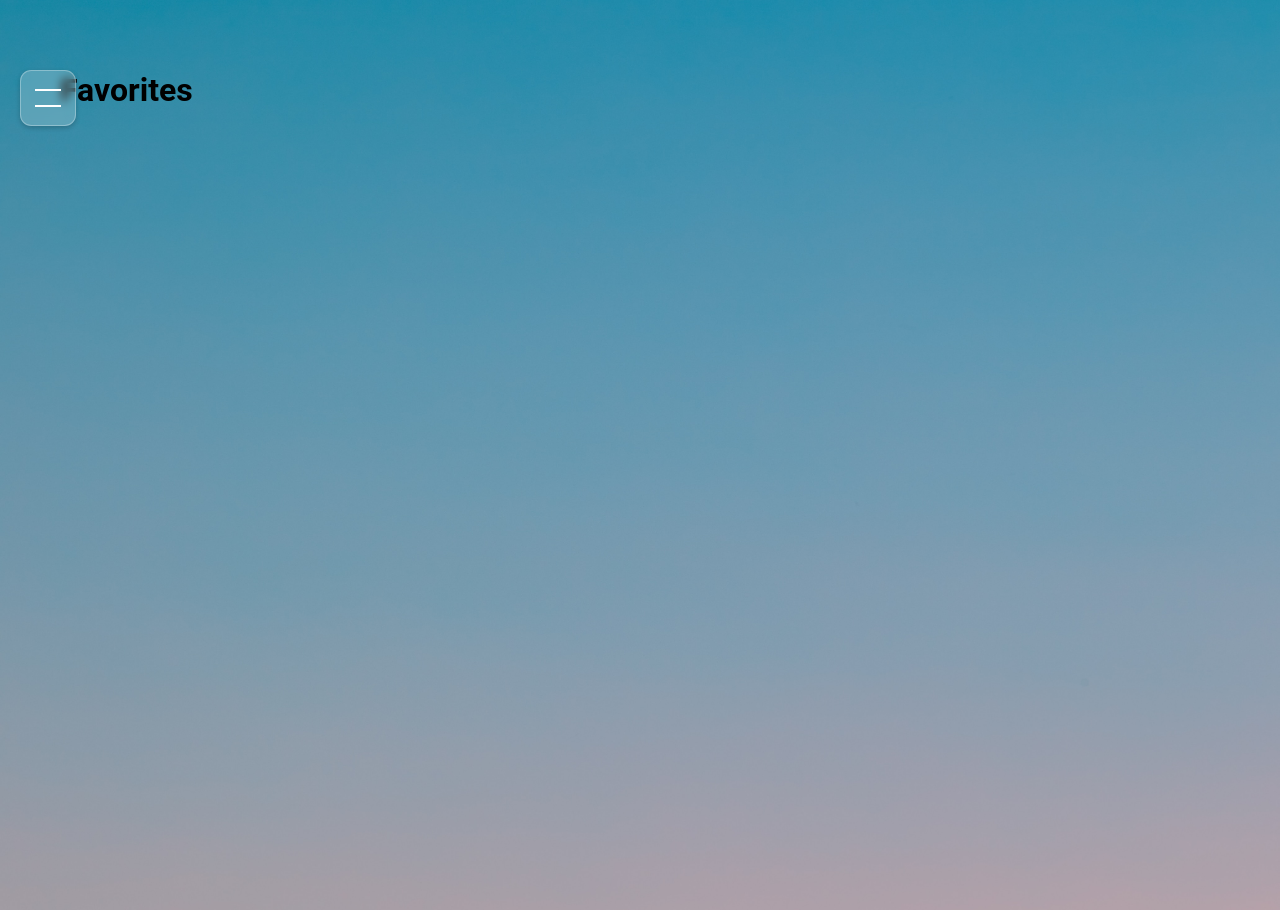
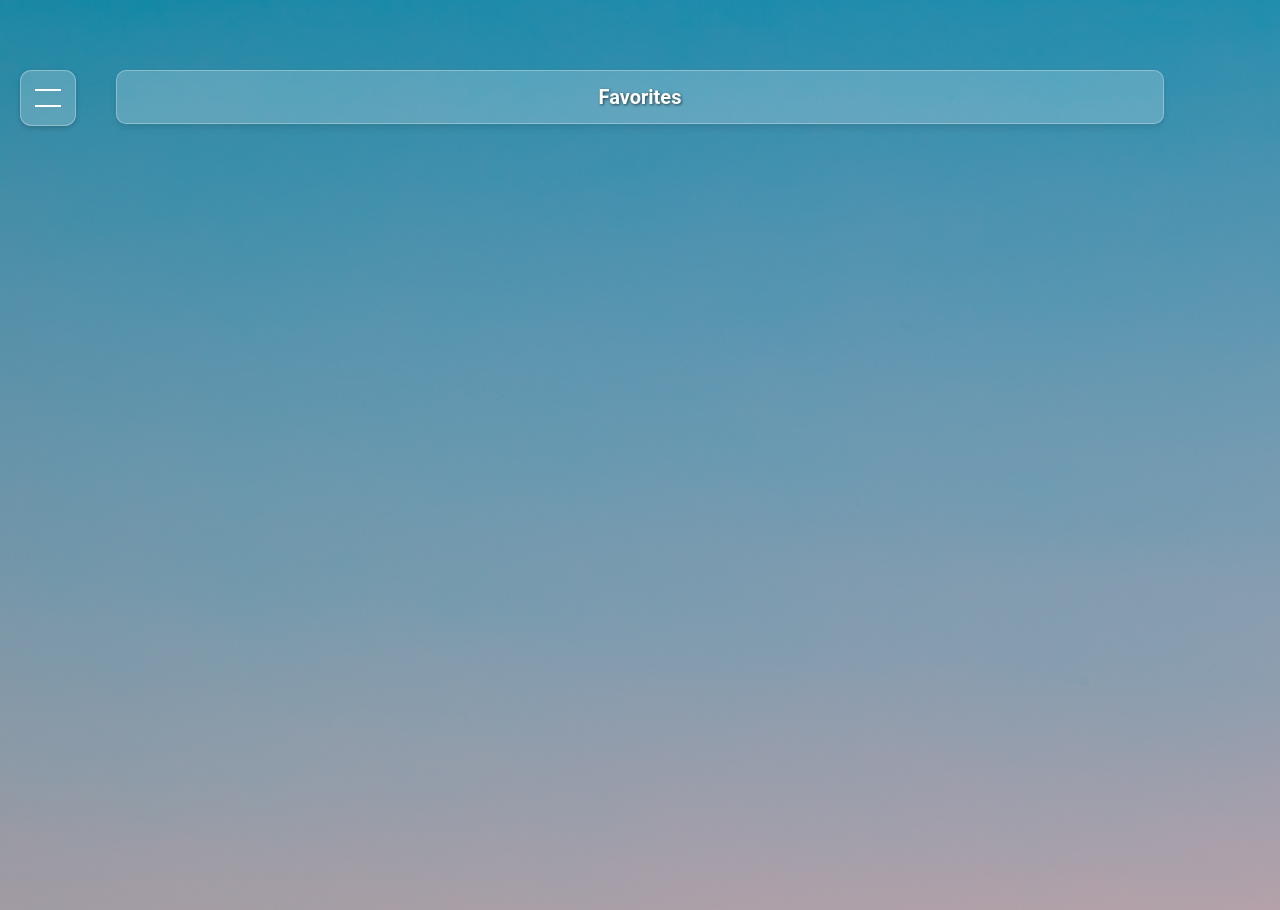
Before and after one commit to Espeniv/WeatherApp, a React (Vite) app: page /favorites in a window 1280 px wide. Built offline with nearby package versions, Linux system fonts and the light colour scheme.

Commit message:
implemented a system for favorite locations

```diff
--- a/index.html
+++ b/index.html
@@ -3,7 +3,7 @@
 
 <head>
   <meta charset="UTF-8" />
-  <link rel="icon" type="image/svg+xml" href="https://cdn-icons-png.flaticon.com/512/169/169367.png" />
+  <link rel="icon" type="image/svg+xml" href="./src/assets/sun.png" />
   <meta name="viewport" content="width=device-width, initial-scale=1.0" />
   <title>Weather</title>
 </head>
--- a/src/components/currentWeather/CurrentWeather.jsx
+++ b/src/components/currentWeather/CurrentWeather.jsx
@@ -1,7 +1,53 @@
+import { useState } from "react";
+import FavoriteStar from "../favoriteStar/FavoriteStar";
 import "./CurrentWeather.css";
 
-const CurrentWeather = ({ date, temperature, description, icon }) => {
+const CurrentWeather = ({
+  locationData,
+  date,
+  temperature,
+  description,
+  icon,
+}) => {
+  const [favoriteLocations, setFavoriteLocations] = useState(
+    () => JSON.parse(localStorage.getItem("favoriteLocations")) || []
+  );
+
+  const handleOnStarClick = () => {
+    if (!favoriteLocations.includes(locationData.label)) {
+      const updatedLocations = [...favoriteLocations, locationData.label];
+      setFavoriteLocations(updatedLocations);
+      localStorage.setItem(
+        "favoriteLocations",
+        JSON.stringify(updatedLocations)
+      );
+    } else {
+      const updatedLocations = favoriteLocations.filter(
+        (location) => location !== locationData.label
+      );
+      setFavoriteLocations(updatedLocations);
+      localStorage.setItem(
+        "favoriteLocations",
+        JSON.stringify(updatedLocations)
+      );
+    }
+  };
+
   return (
+    <>
+      <h1 className="location-name">
+        {locationData ? (
+          <>
+            {locationData.label}{" "}
+            <FavoriteStar
+              locationData={locationData}
+              onStarClick={handleOnStarClick}
+            />
+          </>
+        ) : (
+          "Select a location"
+        )}
+      </h1>
       <div className="current-weather">
         <div className="infoContainer">
           <h1 className="today-text">{"Today"}</h1>
@@ -11,6 +57,7 @@ const CurrentWeather = ({ date, temperature, description, icon }) => {
         </div>
         <img src={icon} alt="Weather Icon" />
       </div>
+    </>
   );
 };
 
--- /dev/null
+++ b/src/components/favoriteStar/FavoriteStar.css
@@ -0,0 +1,15 @@
+.favorite-star {
+    width: 30px;
+    height: 30px;
+  }
+
+  .favorite-star img {
+    width: 100%;
+    height: 100%;
+    margin-left: 15px;
+    filter: grayscale(100%);
+  }
+
+  .favorite-star.activated img {
+    filter: none;
+  }
--- /dev/null
+++ b/src/components/favoriteStar/FavoriteStar.jsx
@@ -0,0 +1,31 @@
+import { useEffect, useState } from "react";
+import star from "../../assets/star.png";
+import "./FavoriteStar.css";
+
+const FavoriteStar = ({ locationData, onStarClick }) => {
+  const [activated, setActivated] = useState(false);
+
+  useEffect(() => {
+    setActivated(
+      localStorage
+        .getItem("favoritedLocations")
+        ?.includes(locationData.label) || false
+    );
+  }, [locationData.label]);
+
+  const handleClick = () => {
+    setActivated(!activated);
+    onStarClick();
+  };
+
+  return (
+    <div
+      className={`favorite-star ${activated ? "activated" : ""}`}
+      onClick={handleClick}
+    >
+      <img src={star} alt="star" />
+    </div>
+  );
+};
+
+export default FavoriteStar;
--- a/src/components/favorites/FavoritesPage.css
+++ b/src/components/favorites/FavoritesPage.css
@@ -0,0 +1,26 @@
+.favorites-container {
+    display: flex;
+    justify-content: space-between;
+    margin-top: 20px;
+    margin-bottom: 40px;
+    margin-left: auto;
+    margin-right: auto;
+    padding: 4px;
+    border-radius: 10px;
+    background-color: rgba(255, 255, 255, 0.2);
+    box-shadow: 0 4px 6px rgba(0, 0, 0, 0.1);
+    width: 89.5%;
+    background-color: rgba(255, 255, 255, 0.2);
+    color: #ffffff;
+    border: 1px solid rgba(255, 255, 255, 0.3);
+  }
+
+.favorites-title {
+    color: white;
+    align-self: center;
+    margin: 0 auto;
+    text-shadow: 1px 1px 3px rgba(0, 0, 0, 0.6);
+    margin-top: 10px;
+    margin-bottom: 10px;
+    font-size: 20px;
+}
--- a/src/components/favorites/FavoritesPage.jsx
+++ b/src/components/favorites/FavoritesPage.jsx
@@ -1,5 +1,28 @@
+import { useState } from "react";
+import "./FavoritesPage.css";
+import CurrentWeather from "../currentWeather/CurrentWeather";
+
 const FavoritesPage = () => {
-  return <h1>Favorites</h1>;
+  const [favoriteLocations, setFavoriteLocations] = useState(
+    JSON.parse(localStorage.getItem("favoriteLocations")) || []
+  );
+  console.log("favoriteLocations", favoriteLocations);
+  return (
+    <>
+      <div className="favorites-container">
+        <h1 className="favorites-title">
+          {favoriteLocations
+            ? "Favorites"
+            : "Click the star on any location to favorite it"}
+        </h1>
+      </div>
+      {favoriteLocations.map((location, index) => (
+        <div key={index} className="favorite-location">
+          <CurrentWeather locationData={{ label: location }} />
+        </div>
+      ))}
+    </>
+  );
 };
 
 export default FavoritesPage;
--- a/src/components/menu/Menu.jsx
+++ b/src/components/menu/Menu.jsx
@@ -17,18 +17,18 @@ const Menu = () => {
       ></div>
       <div className={`menu-options ${menuVisible ? "fade-in" : ""}`}>
         <NavLink
+          onClick={toggleMenu}
           to="/"
-          activeClassName="active-menu-option"
+          activeclassname="active-menu-option"
           className="menu-option"
-          exact
         >
           <h3>Search</h3>
         </NavLink>
         <NavLink
+          onClick={toggleMenu}
           to="/favorites"
-          activeClassName="active-menu-option"
+          activeclassname="active-menu-option"
           className="menu-option"
-          exact
         >
           <h3>Favorites</h3>
         </NavLink>
--- a/src/components/search/Search.jsx
+++ b/src/components/search/Search.jsx
@@ -55,6 +55,7 @@ const Search = ({ onSearchChange }) => {
         borderColor: "transparent",
       },
       border: "1px solid rgba(255, 255, 255, 0.3)",
+      width: "100%",
     }),
     menu: (provided) => ({
       ...provided,
--- a/src/components/searchPage/SearchPage.css
+++ b/src/components/searchPage/SearchPage.css
@@ -23,7 +23,7 @@
     display: flex;
     justify-content: center;
     text-shadow: 1px 1px 3px rgba(0, 0, 0, 0.6);
-    margin-bottom: 50px;
+    margin-bottom: 30px;
 }
 
 .upcoming-forecast-title {
@@ -33,3 +33,13 @@
     margin-top: 50px;
     margin-bottom: 70px
 }
+
+.welcome-text {
+    margin-top: 500px;
+    font-size: 40px;
+    color: white;
+    display: flex;
+    justify-content: center;
+    text-shadow: 1px 1px 3px rgba(0, 0, 0, 0.6);
+    margin-bottom: 30px;
+}
--- a/src/components/searchPage/SearchPage.jsx
+++ b/src/components/searchPage/SearchPage.jsx
@@ -14,7 +14,6 @@ const SearchPage = () => {
 
   const handleOnSearchChange = (searchData) => {
     setLocationData(searchData);
-    console.log(locationData);
   };
 
   useEffect(() => {
@@ -80,16 +79,16 @@ const SearchPage = () => {
   return (
     <div className="container">
       <Search onSearchChange={handleOnSearchChange} />
-      <h1 className="location-name">
-        {locationData ? locationData.label : "Select a location"}
-      </h1>
-      {weatherNow && (
+      {weatherNow ? (
         <CurrentWeather
+          locationData={locationData}
           date={`${getDateDay()}/${getDateMonth()}`}
           temperature={Math.round(kelvinToCelsius(weatherNow.temp))}
           description={weatherNow.description}
           icon={getIcon(weatherNow)}
         />
+      ) : (
+        <h1 className="welcome-text">Start searching for a location</h1>
       )}
       {weatherForecast && (
         <div className="upcoming-forecast">
--- a/src/components/upcomingForecast/UpcomingForecast.css
+++ b/src/components/upcomingForecast/UpcomingForecast.css
@@ -9,7 +9,7 @@
     border-radius: 10px;
     background-color: rgba(255, 255, 255, 0.2);
     box-shadow: 0 4px 6px rgba(0, 0, 0, 0.1);
-    width: 90%;
+    width: 88.5%;
     background-color: rgba(255, 255, 255, 0.2);
     color: #ffffff;
     border: 1px solid rgba(255, 255, 255, 0.3);
```
Also changed, not shown: src/assets/star.png (added), src/assets/sun.png. Lines whose indentation alone changed are shown as unchanged.
